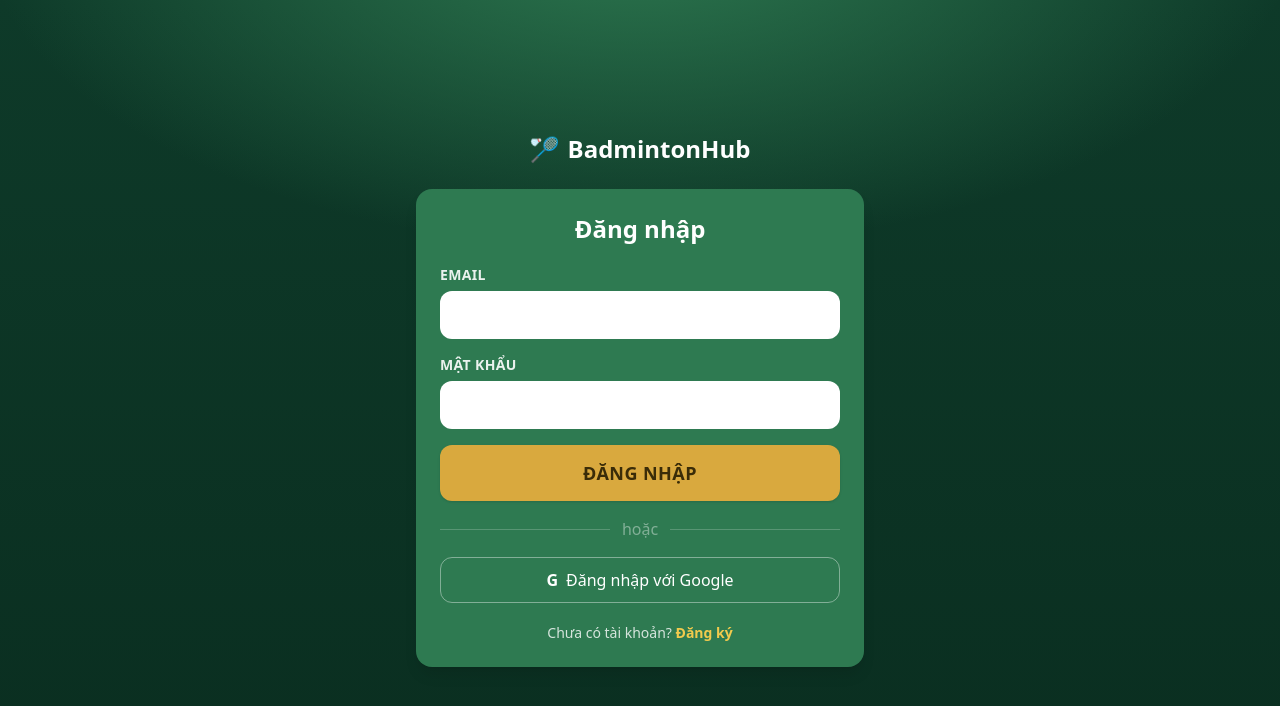
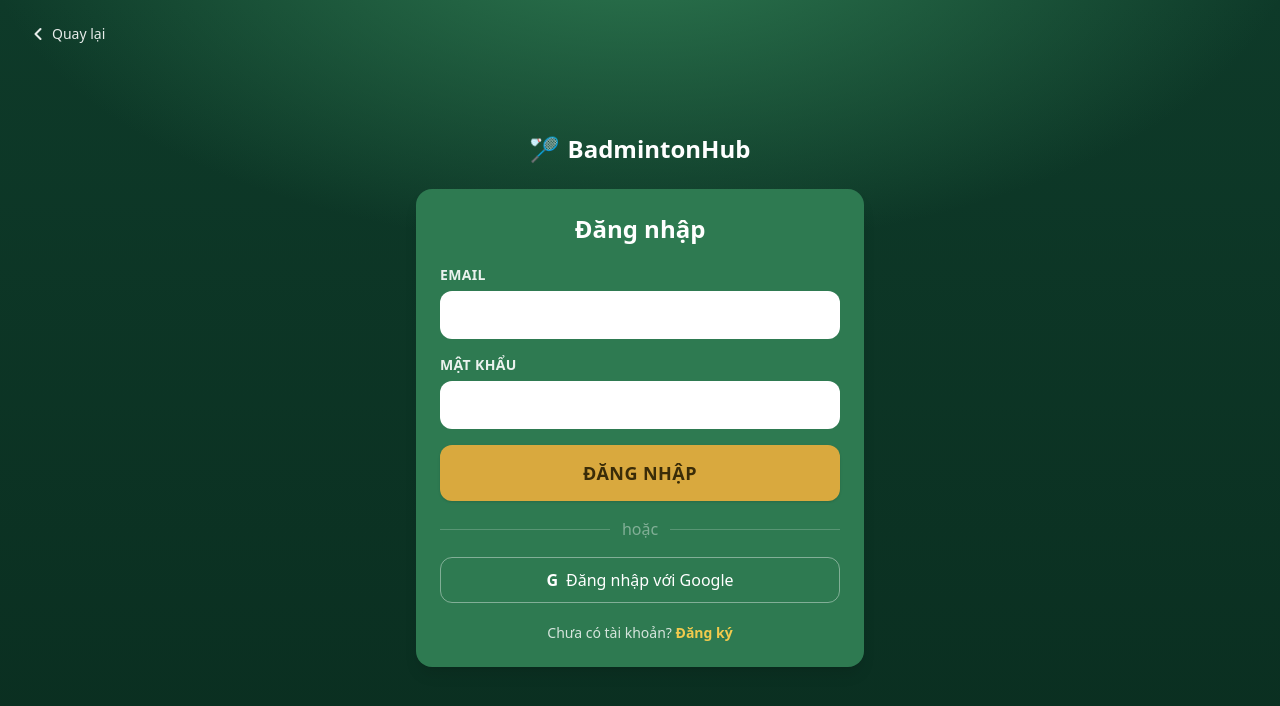
Before and after one commit to phucgigital03/BadmintonHub, a React (Vite) app in the folder frontend/: page /login in a window 1280 px wide. Shown: the top 706 px of the page. Built offline with nearby package versions, Linux system fonts and the light colour scheme; no server answers.

Commit message:
fix(frontend): back-to-home button on sign in/sign up
AuthShell now shows a back chevron (top-left) linking to home, so Login
and Register pages can return to the landing page.

```diff
--- a/frontend/src/components/layout/AuthShell.tsx
+++ b/frontend/src/components/layout/AuthShell.tsx
@@ -2,11 +2,21 @@ import type { ReactNode } from 'react';
 import { Link } from 'react-router-dom';
 import { useTranslation } from 'react-i18next';
 
-/** Centered auth card on the brand background. */
+/** Centered auth card on the brand background, with a back-to-home button. */
 export function AuthShell({ title, children }: { title: string; children: ReactNode }) {
   const { t } = useTranslation();
   return (
-    <div className="flex min-h-screen flex-col items-center justify-center px-4">
+    <div className="relative flex min-h-screen flex-col items-center justify-center px-4">
+      <Link
+        to="/"
+        className="absolute left-4 top-4 inline-flex items-center gap-1 rounded-full px-3 py-2 text-sm text-white/90 hover:bg-white/10"
+      >
+        <svg width="20" height="20" viewBox="0 0 24 24" fill="none" stroke="currentColor" strokeWidth="2.5">
+          <path d="M15 18l-6-6 6-6" strokeLinecap="round" strokeLinejoin="round" />
+        </svg>
+        {t('common.back')}
+      </Link>
+
       <Link to="/" className="mb-6 flex items-center gap-2 text-2xl font-extrabold">
         <span className="text-brand-accent">🏸</span> {t('app.name')}
       </Link>
```
